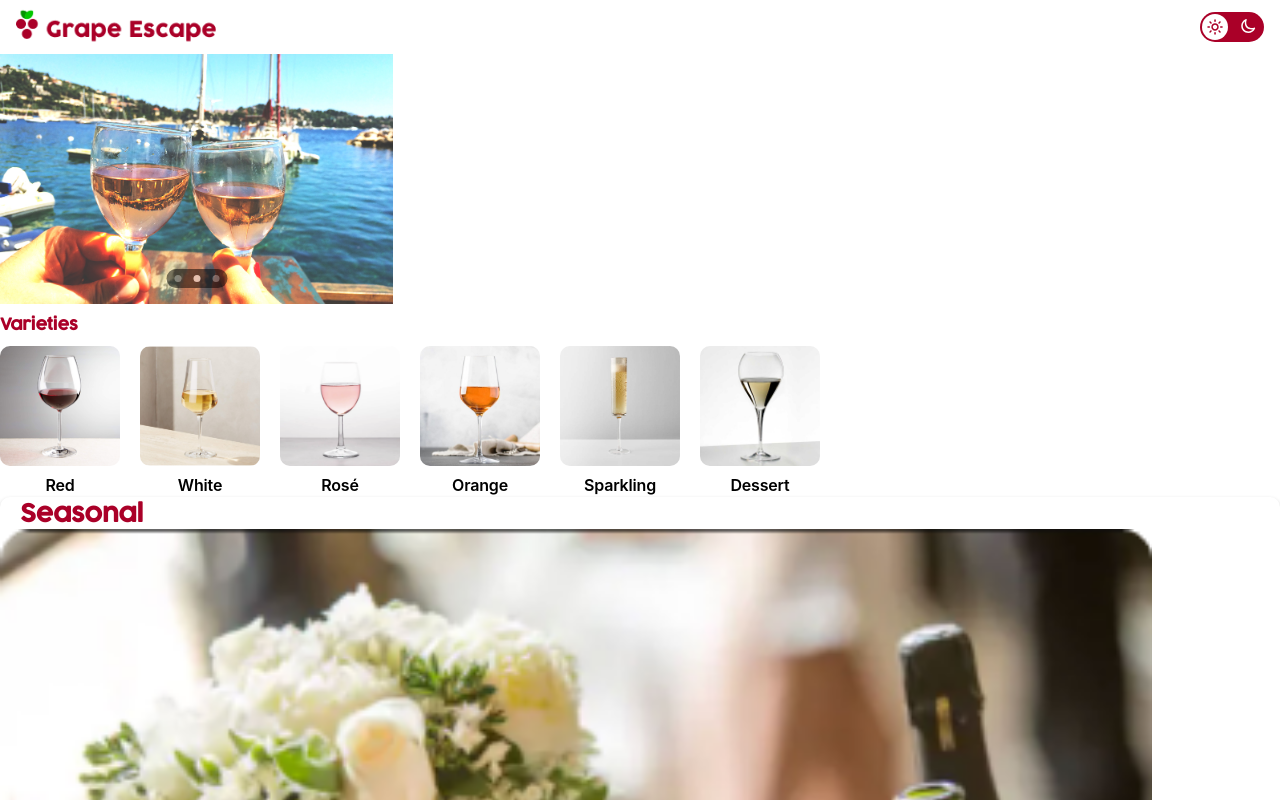
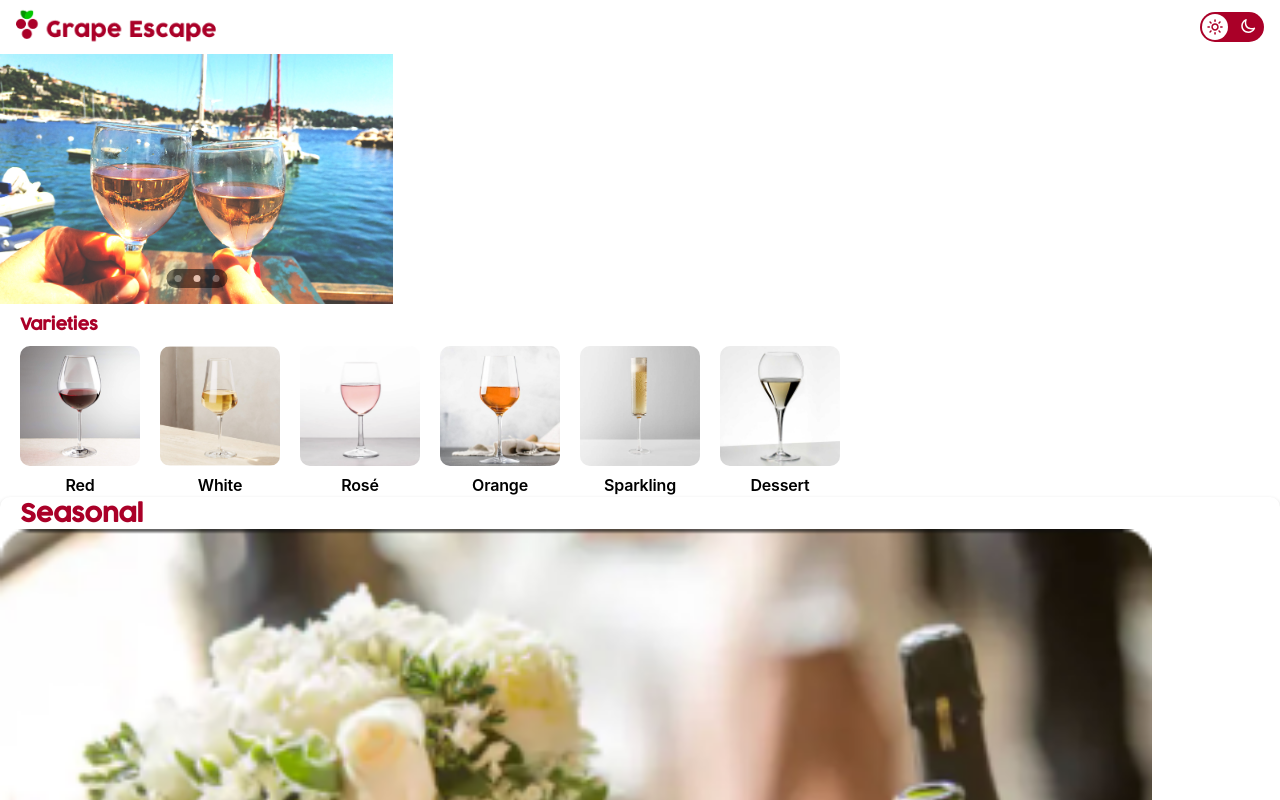
Before and after one commit to lst68868/winebar, a React (Create React App) app: page / in a window 1280 px wide. Shown: the top 800 px of the page. Built offline with nearby package versions, Linux system fonts and the light colour scheme; a web font is replaced by a local one.

Commit message:
added a margin

```diff
--- a/src/styles/carousel.css
+++ b/src/styles/carousel.css
@@ -1,3 +1,4 @@
+
 @font-face {
   font-family: 'COCOGOOSE';
   src: url('../assets/fonts/Cocogoose\ Pro\ SemiLight\ Trial.ttf');
@@ -19,6 +20,7 @@
 .carousel-container {
 overflow-x: scroll;
 display: flex;
+margin-left: 20px;
 }
 
 h2 {
@@ -31,6 +33,7 @@ h2 {
   padding-top: 9px;
   margin: 0 0 9px 0;
   transition: 0.4s;
+  margin-left: 20px;
 }
 
 .carousel-title {
```
